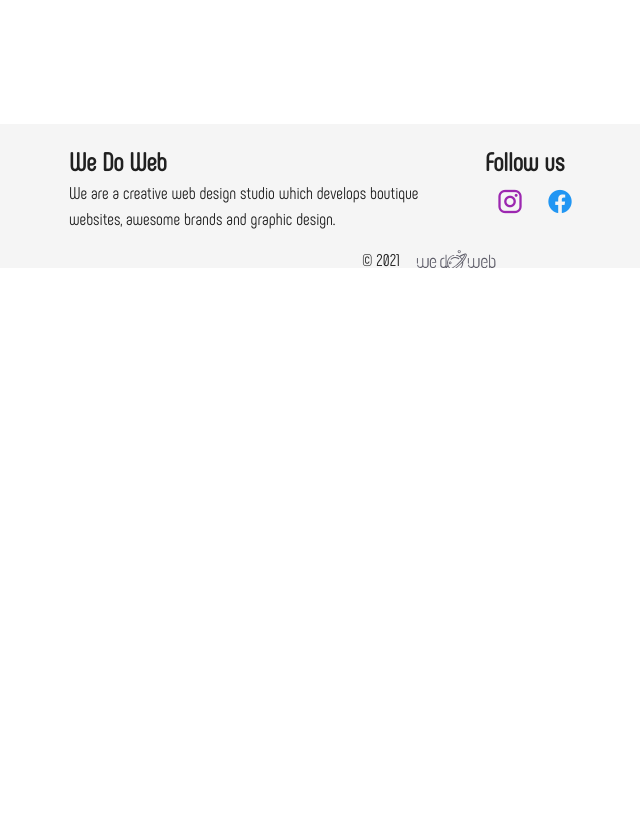
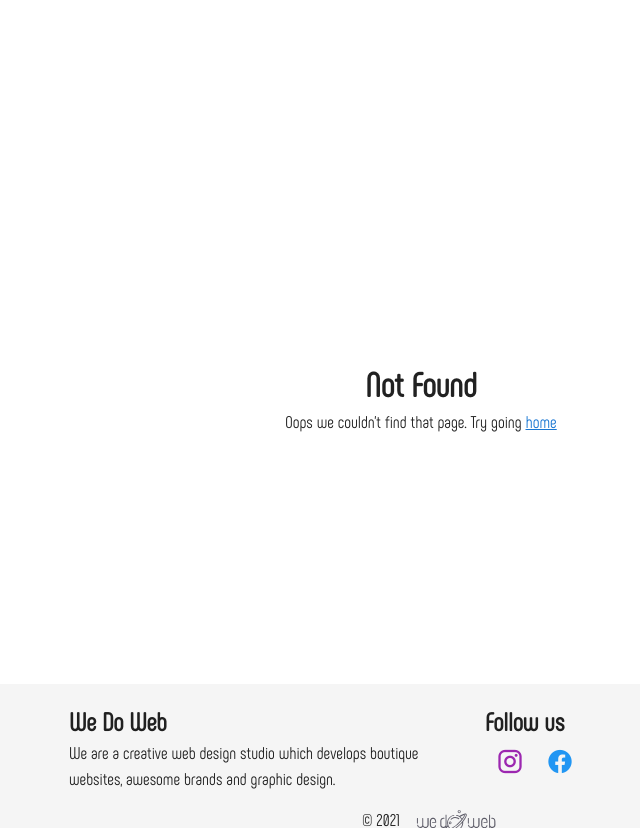
Before and after one commit to georginklv/wedoweb, a Vue app: page /404 in a window 1280 px wide. Shown: the part 740-1568 px from the top of the page, without its empty margins (219-859 px from the left). Before the commit the page ends 1008 px from the top, so only its background shows below. Built offline with nearby package versions, Linux system fonts and the light colour scheme; what vue-head would draw is missing.

Commit message:
add not found page; change carousel

```diff
--- a/package.json
+++ b/package.json
@@ -12,12 +12,9 @@
 		"emailjs": "^3.4.0",
 		"emailjs-com": "^2.6.4",
 		"gsap": "^3.5.1",
-    "hooper": "^0.3.4",
 		"register-service-worker": "^1.7.1",
-    "swiper": "^6.4.11",
 		"vue": "^2.6.11",
 		"vue-analytics": "^5.22.1",
-    "vue-awesome-swiper": "^4.1.1",
 		"vue-head": "^2.2.0",
 		"vue-meta": "^2.4.0",
 		"vue-router": "^3.2.0",
--- a/src/components/TheBlog.vue
+++ b/src/components/TheBlog.vue
@@ -8,11 +8,16 @@
 					<div class="line"></div>
 				</div>
 				<v-row class="card-wrapper my-10">
-					<hooper :autoPlay="true" :playSpeed="7000" :itemsToShow="1">
-						<slide :key="blog.id" v-for="blog in blogs">
-							<img :src="require(`@/assets/${blog.image}`)" />
-						</slide>
-					</hooper>
+					<v-carousel cycle>
+						<v-carousel-item
+							:key="blog.id"
+							v-for="blog in blogs"
+							reverse-transition="fade-transition"
+							transition="fade-transition"
+						>
+							<img :src="require(`@/assets/${blog.image}`)"
+						/></v-carousel-item>
+					</v-carousel>
 				</v-row>
 				<v-row class="card-wrapper my-10">
 					<v-btn to="/blog" color="orange" class="rounded-pill" text>
@@ -26,13 +31,10 @@
 
 <script>
 import storeBlogs from '@/data/storeBlogs';
-import { Hooper, Slide } from 'hooper';
-import 'hooper/dist/hooper.css';
 
 export default {
 	components: {
-		Hooper,
-		Slide,
+
 	},
 	data() {
 		return {
@@ -48,22 +50,6 @@ export default {
 </script>
 
 <style lang="scss" scoped>
-.hooper-track {
-	padding-left: 0px !important;
-}
-.hooper {
-	width: 100%;
-	height: 100%;
-
-	li,
-	img {
-		width: 100% !important;
-		height: 100%;
-	}
-}
-.hooper-track {
-	padding-left: 0px !important ;
-}
 .v-btn {
 	background-color: #ff4f40;
 	padding: 10px 50px !important;
--- a/src/router/index.js
+++ b/src/router/index.js
@@ -62,6 +62,16 @@ const router = new VueRouter({
 			name: 'Contacts',
 			component: require('../views/Contacts.vue').default,
 		},
+		{
+			path: '/404',
+			alias: '*',
+			name: 'notFound',
+			component: () =>
+				import(
+					/* webpackChunkName: "NotFound" */
+					'../views/NotFound'
+				),
+		},
 	],
 });
 
--- /dev/null
+++ b/src/views/NotFound.vue
@@ -0,0 +1,18 @@
+<template>
+	<div class="style-notfound">
+		<h1>Not Found</h1>
+		<p>
+			Oops we couldn't find that page. Try going
+			<router-link :to="{ name: 'Home' }">home</router-link>
+		</p>
+	</div>
+</template>
+<style scoped>
+.style-notfound {
+	align-items: center;
+	justify-content: center;
+	display: flex;
+	flex-direction: column;
+	height: 70vh;
+}
+</style>
```
Also changed, not shown: 1 other file (tests, documents, lock files or other folders). Lines whose indentation alone changed are shown as unchanged.
